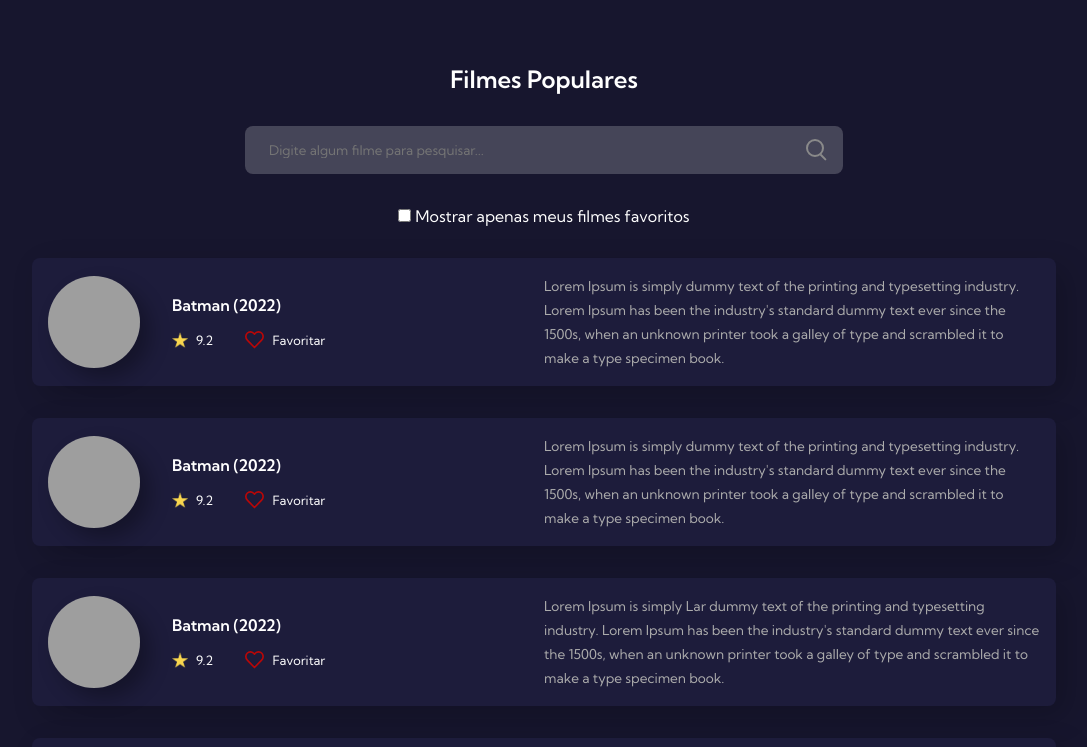
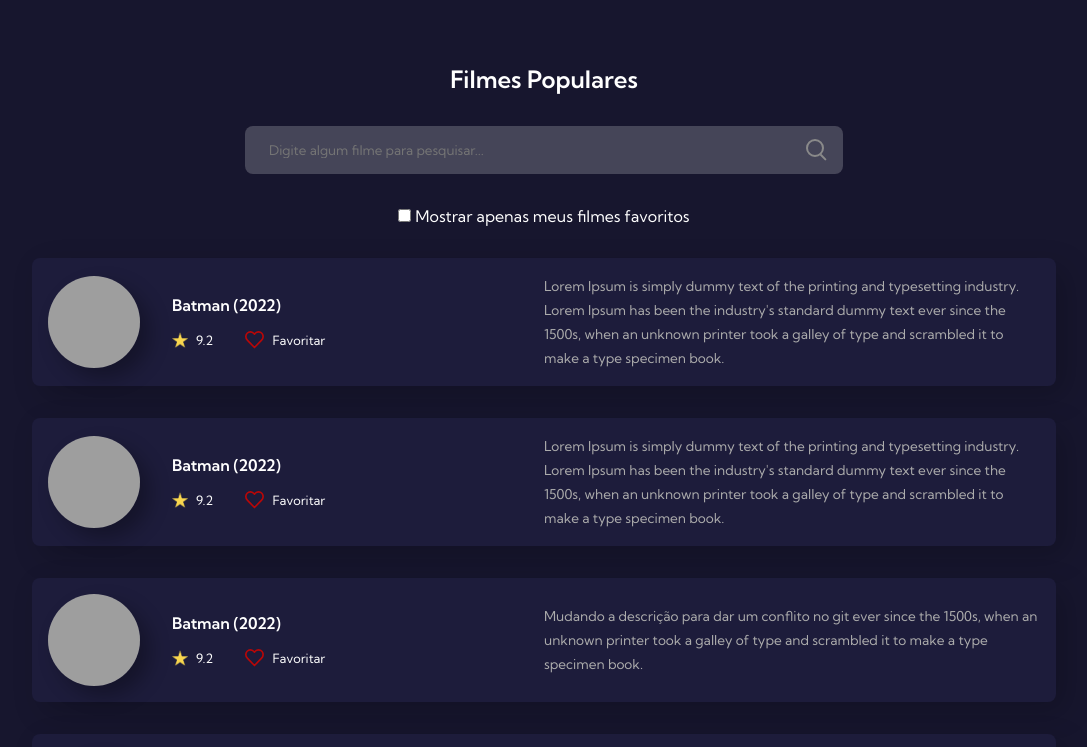
Before and after one commit to Marina-Gajego/-7DaysOfCode-GitHub, a plain HTML site: page index.html in a window 1280 px wide. Shown: the top 747 px of the page, without its empty margins (96-1183 px from the left). Drawn offline with Linux system fonts and the light colour scheme; grey boxes are pictures that could not be loaded.

Commit message:
Update index.html

```diff
--- a/index.html
+++ b/index.html
@@ -90,7 +90,7 @@
           </div>
         </div>
         <div class="movie-description">
-          <span>Lorem Ipsum is simply Lar dummy text of the printing and typesetting industry. Lorem Ipsum has been the industry's standard dummy text ever since the 1500s, when an unknown printer took a galley of type and scrambled it to make a type specimen book.</span>
+          <span>Mudando a descrição para dar um conflito no git ever since the 1500s, when an unknown printer took a galley of type and scrambled it to make a type specimen book.</span>
         </div>
       </div>
 
```
